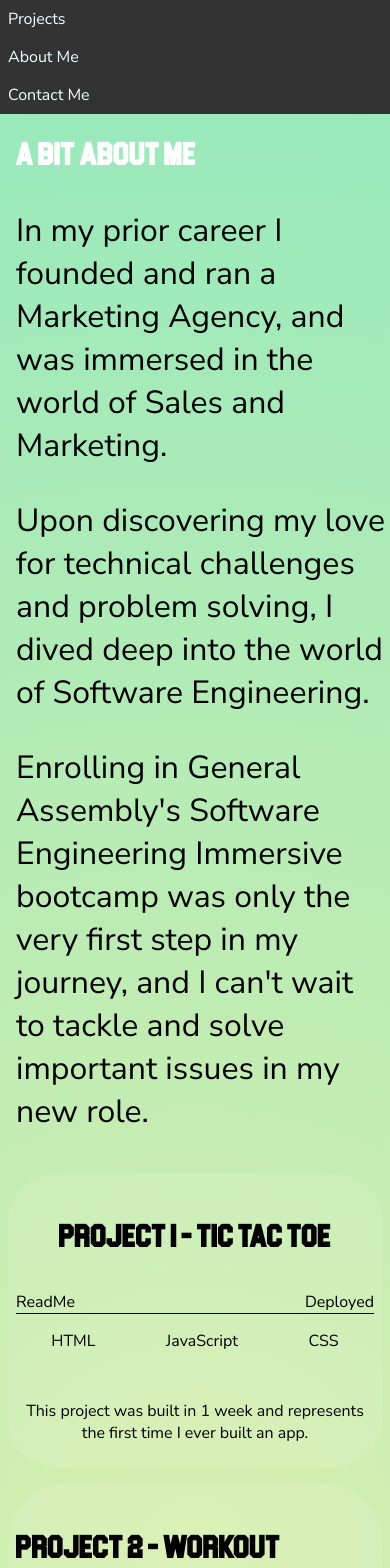
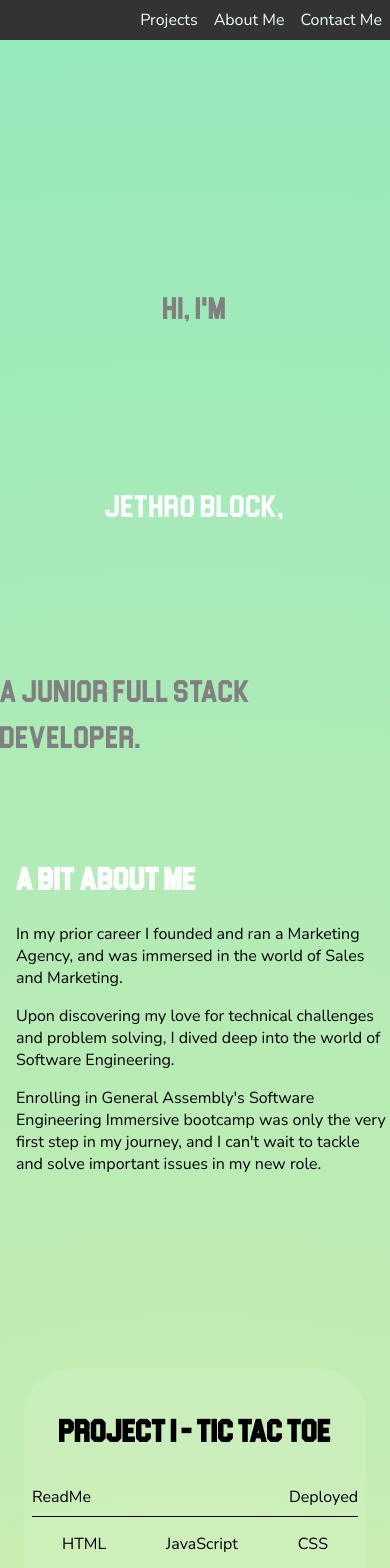
Before and after one commit to jayteebee/Portfolio-V1, a React (Create React App) app: page / in a window 390 px wide. Shown: the top 1568 px of the page. Built offline with nearby package versions, Linux system fonts and the light colour scheme.

Commit message:
styling + cname

```diff
--- a/src/App.css
+++ b/src/App.css
@@ -27,20 +27,24 @@ font-family: 'Nunito';
 .navbar {
     display: flex;
     justify-content: flex-end;
-
+    align-items: center;
     background-color: #333;
     position: fixed;
+    height: 40px;
     width: 100%;
     color: azure;
+
   }
 
 .navbar a {
     margin-left: 1rem;
     margin-right: 2rem;
+    transition: transform 0.3s ease-in-out;
 }
 
 .navbar a:hover {
     color: aqua;
+    transform: translate(-5px, 5px);
 }
 
 .intro {
@@ -115,7 +119,7 @@ font-family: 'Nunito';
 
 .SocialLinks {
     display: flex;
-justify-content: space-between;
+justify-content: space-around;
 width: 100%;
 }
 
@@ -153,10 +157,13 @@ border-bottom: 1px solid;
 .PL a {
     color: black;
     text-decoration: none;
+    transition: transform 0.3s ease-in-out;
+    padding-bottom: 0.5rem;
 }
 
 .PL a:hover {
     color: aqua;
+    transform: translate(-5px, 5px);
 }
 
 .PP, .PP2 {
@@ -208,36 +215,40 @@ border-bottom: 1px solid;
 @media only screen and (max-width: 768px) {
     .Container {
         grid-template-columns: 1fr;
-        grid-template-rows: auto;
+        grid-template-rows: 30vh repeat(6, 60vh) 30vh 50vh ;
     }
 
-    .navbar {
-        flex-direction: column;
-    }
 
     .navbar a {
         margin: 0.5rem;
     }
 
-    .intro, .outro, .Name, .AboutMe {
+    .intro, .outro, .Name {
         font-size: 2rem;
         grid-column: 1;
     }
 
+    .intro, .outro, .Name {
+        grid-row: 2;
+    }
+
     .AboutMe {
-        grid-row: auto;
+        font-size: 1rem;
+        grid-row: 3 ;
         padding-left: 1rem;
     }
 
     .Contact {
-
         grid-column: 1;
-        grid-row: auto;
-        order: 20;
+        grid-row: 9;
     }
 
+
+
     .SocialLinks {
-        flex-direction: column;
+        display: flex;
+    justify-content: space-around;
+    width: 100%;
     }
 
     .PContainer {
@@ -246,7 +257,23 @@ border-bottom: 1px solid;
 
     .P1, .P2, .P3, .P4 {
         grid-column: 1;
-        grid-row: auto;
+        margin: 1rem;
         padding: 0.5rem;
     }
+
+    .P1 {
+        grid-row: 4;
+    }
+
+    .P2 {
+        grid-row: 5;
+    }
+
+    .P3 {
+        grid-row: 6;
+    }
+
+    .P4 {
+        grid-row: 7;
+    }
 }
--- a/src/App.js
+++ b/src/App.js
@@ -6,7 +6,6 @@ import P3 from "./Components/Projects/P3";
 import P4 from "./Components/Projects/P4";
 import NavBar from "./Components/NavBar";
 import AboutMe from "./Components/AboutMe";
-import { Element } from "react-scroll";
 
 function App() {
   return (
--- a/src/Components/Contact.jsx
+++ b/src/Components/Contact.jsx
@@ -1,4 +1,6 @@
 import React from "react";
+import githubIcon from "./icons8-github.svg"
+import linkedInIcon from "./icons8-linkedin.svg"
 
 const Contact = () => {
   return (
@@ -10,8 +12,12 @@ const Contact = () => {
     <p>jethroblock22@gmail.com</p>
 </div>
 <div className="SocialLinks">
-      <a href="https://github.com/jayteebee">GitHub</a>
-      <a href="https://www.linkedin.com/in/jethroblock/">LinkedIn</a>
+      <a href="https://github.com/jayteebee" rel="noreferrer"  target="_blank">
+      <img src={githubIcon} alt="GitHub"/>
+      </a>
+      <a href="https://www.linkedin.com/in/jethroblock/" rel="noreferrer"  target="_blank">
+      <img src={linkedInIcon} alt="LinkedIn"/>
+      </a>
    </div>
 </div>
   );
```
Also changed, not shown: src/Components/icons8-github.svg (added), src/Components/icons8-linkedin.svg (added).
